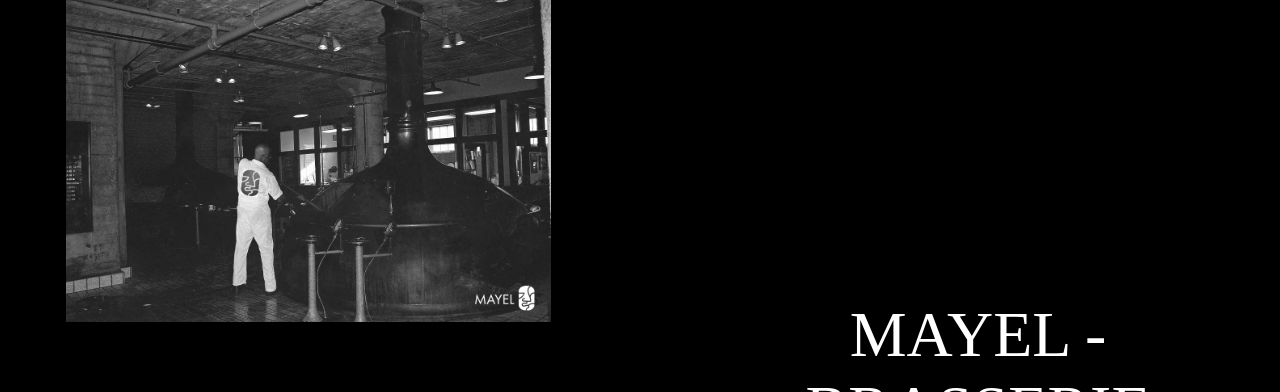
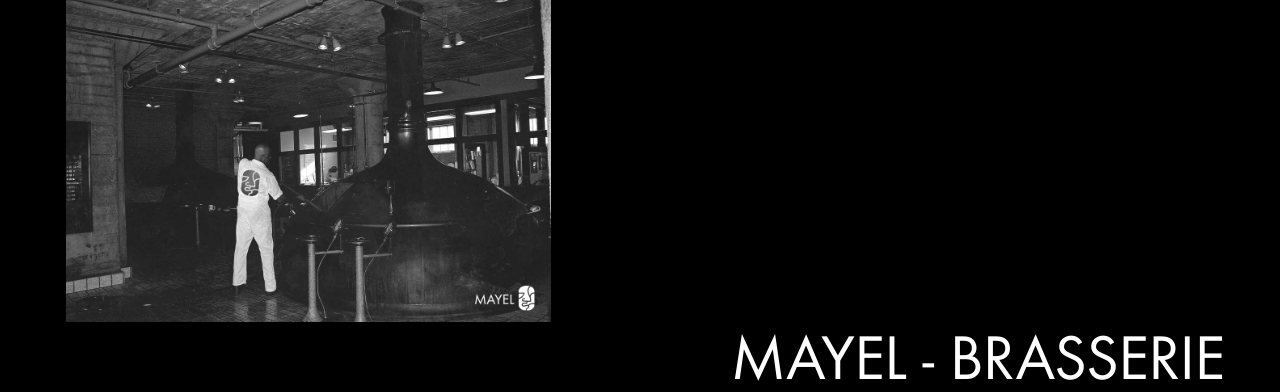
Before and after one commit to j3eyy/B2_MAYEL, a PHP site: page /brasserie in a window 1280 px wide. Shown: the part 213-605 px from the top of the page. Run offline with PHP 8.4, Linux system fonts and the light colour scheme; data that the repository does not hold is empty; some web fonts are replaced.

Commit message:
css brasserie

```diff
--- a/app/view/brasserie.view.php
+++ b/app/view/brasserie.view.php
@@ -34,6 +34,7 @@
 
                     <br> Avec une distribution exclusive, Mayel incarne la sophistication et le raffinement, offrant une expérience gustative unique.
                 </p>
+                </div>
             </section>
         </div>
 
--- a/public/css/brasserie.css
+++ b/public/css/brasserie.css
@@ -77,10 +77,15 @@
     grid-row-gap: 75px;
 
 }
+#fondateur a:hover img {
+  transform: scale(1.1);
+  opacity: 0.8;
+}
 #fondateur img {
   width: 100%;
   height: 100%;
   object-fit: cover;
+  transition: transform 0.3s ease, opacity 0.3s ease;
 }
 
 .img3, .img2 {
@@ -148,7 +153,7 @@
 }
 
 h1,header p {
-    font-family: adelia;
+    font-family: futura;
     font-size: 2rem;
     text-align: center;
 }
--- a/public/css/trombi.css
+++ b/public/css/trombi.css
@@ -35,7 +35,7 @@
 }
 
 h1,header p {
-    font-family: adelia;
+    font-family: futura;
     font-size: 2rem;
     text-align: center;
 }
@@ -120,8 +120,10 @@
 
   .detail p.nom {
     font-size: 3rem;
+    font-family: 'futura';
   }
   .detail p {
     font-size: 1.5rem;
     margin-top: 1rem;
+    font-family: 'futura';
   }
```
